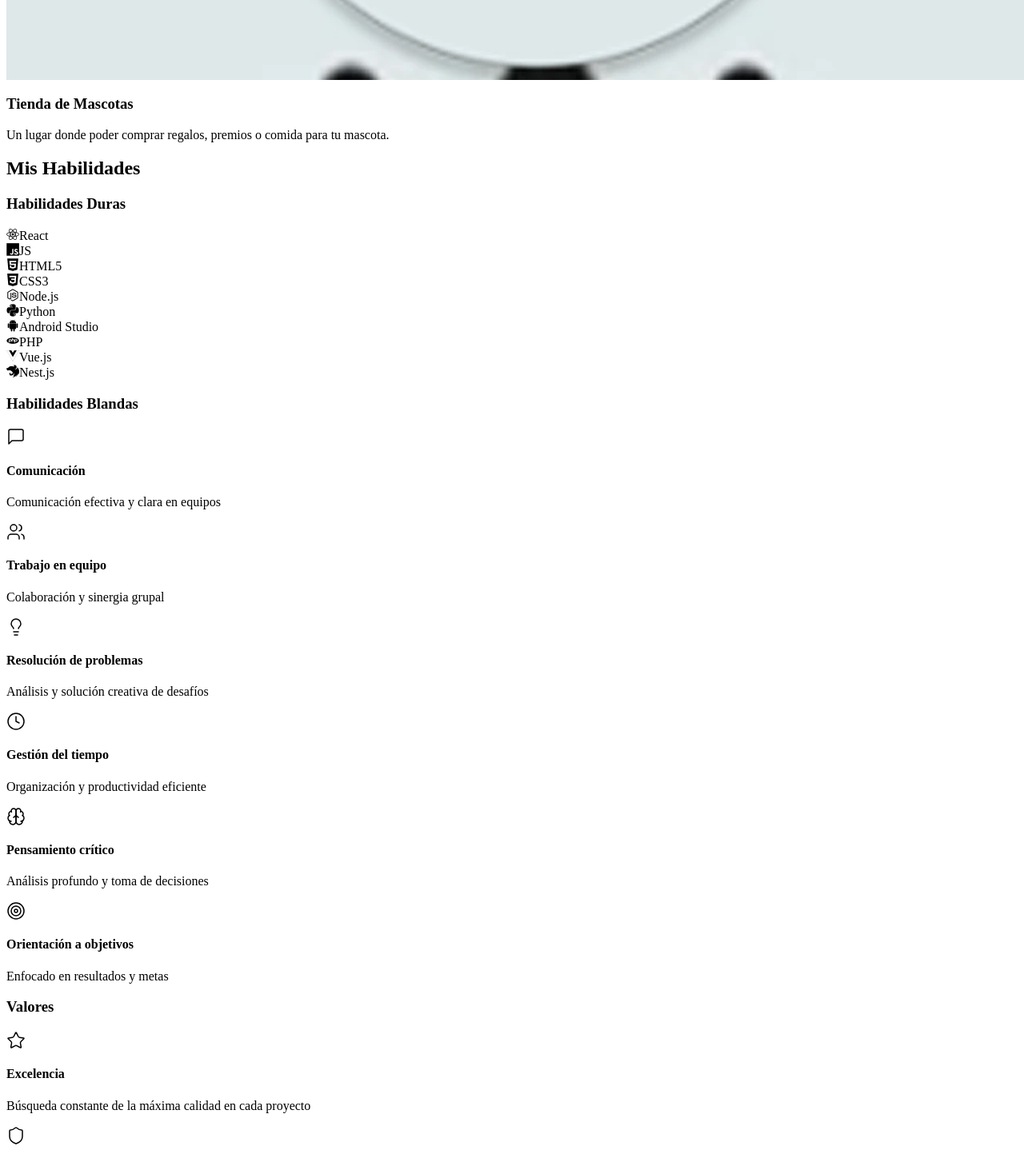
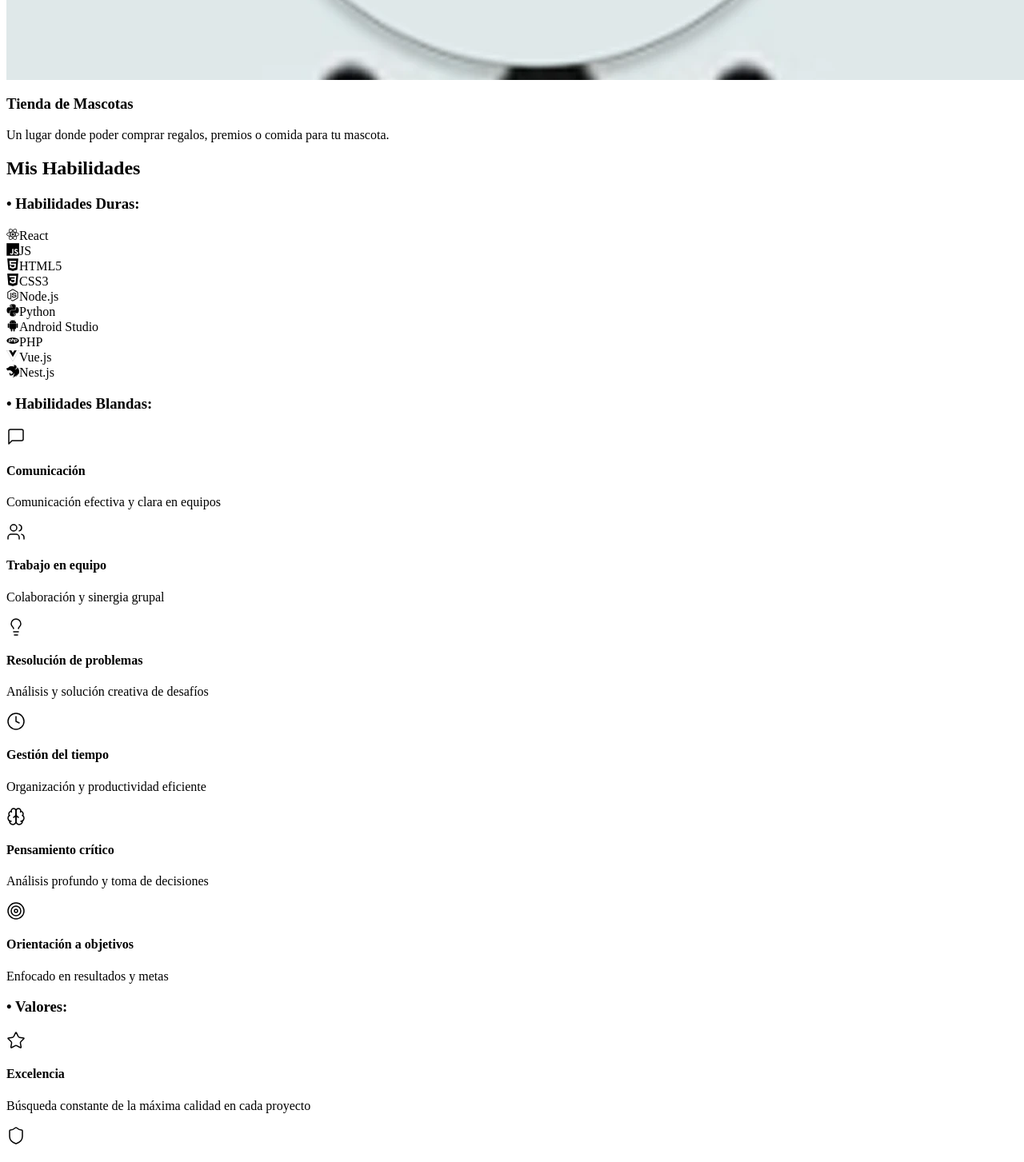
Before and after one commit to Iza091/IzaGithub.io, a React (Create React App) app: page / in a window 1280 px wide. Shown: the part 6552-8005 px from the top of the page at 80% size. Built offline with nearby package versions, Linux system fonts and the light colour scheme.

Commit message:
Datallitoss

```diff
--- a/src/components/Skills.js
+++ b/src/components/Skills.js
@@ -94,7 +94,7 @@ const Skills = () => {
                 {/* Habilidades Duras */}
                 <div className="mb-20">
                     <h3 className="text-2xl font-bold text-center mb-8 text-light-text dark:text-dark-text">
-                        Habilidades Duras
+                    •   Habilidades Duras:
                     </h3>
                     <div className="grid grid-cols-2 md:grid-cols-3 lg:grid-cols-5 gap-8">
                         {hardSkills.map((skill, index) => (
@@ -117,7 +117,7 @@ const Skills = () => {
                 {/* Habilidades Blandas */}
                 <div>
                     <h3 className="text-2xl font-bold text-center mb-8 text-light-text dark:text-dark-text">
-                        Habilidades Blandas
+                    •  Habilidades Blandas:
                     </h3>
                     <div className="grid grid-cols-1 md:grid-cols-2 lg:grid-cols-3 gap-8">
                         {softSkills.map((skill, index) => (
@@ -145,7 +145,7 @@ const Skills = () => {
                 </div>
                 <div className="mt-20">
                     <h3 className="text-2xl font-bold text-center mb-8 text-light-text dark:text-dark-text">
-                        Valores
+                    • Valores:
                     </h3>
                     <div className="grid grid-cols-1 md:grid-cols-2 lg:grid-cols-2 gap-8">
                         {values.map((value, index) => (
```
